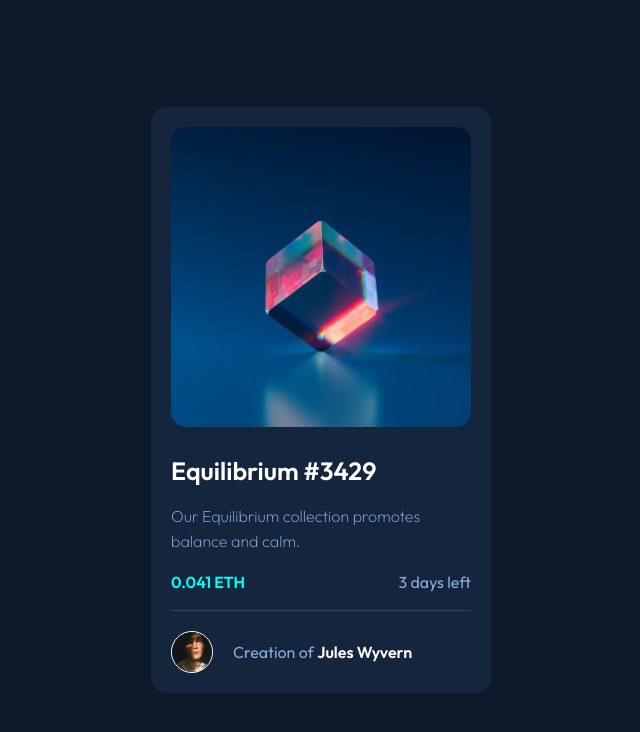
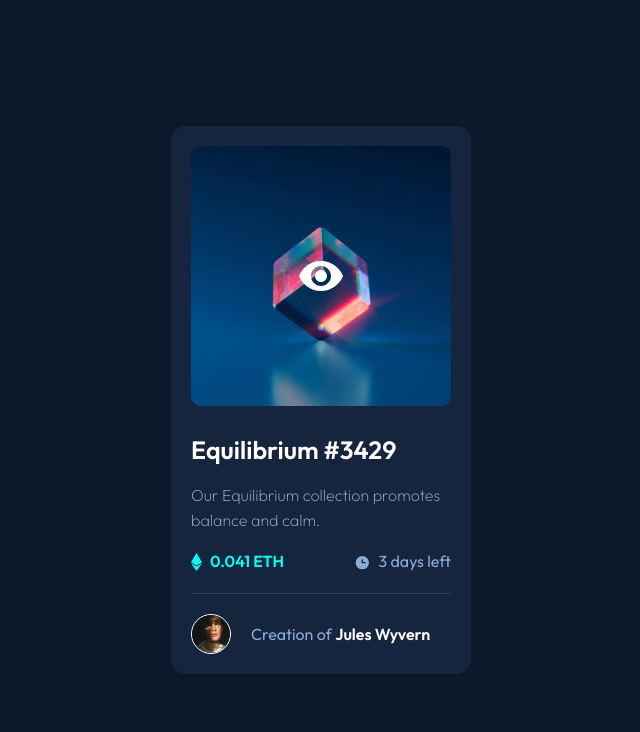
Before and after one commit to dimitriligdamis/nft-card-component, a plain HTML site: page index.html in a window 1280 px wide. Shown: the whole page, without its empty margins (319-959 px from the left). Drawn offline with Linux system fonts and the light colour scheme.

Commit message:
Add active states

```diff
--- a/css/styles.css
+++ b/css/styles.css
@@ -7,6 +7,10 @@
     --bg-card: hsl(216, 50%, 16%);
     --color-line: hsl(215, 32%, 27%);
     --white: hsl(0, 0%, 100%);
+}
+
+* {
+    box-sizing: border-box;
 }
 
 /* - Font size (paragraph): 18px */
@@ -42,9 +46,38 @@ body {
 /* CARD HEADER */
 /* ---------------------------------- */
 
+.card__header {
+    position: relative;
+}
+
+.card__header:hover {
+    cursor: pointer;
+    border-radius: 1rem;
+    background-color: var(--cyan);
+}
+
 .card__image {
     width: 100%;
-    border-radius: 1.5rem;
+    height: auto;
+    border-radius: 1rem;
+}
+
+.card__header:hover .card__image {
+    opacity: 0.7;
+}
+
+.card__image-hover {
+    transition: 0.5s ease;
+    opacity: 1;
+    position: absolute;
+    top: 50%;
+    left: 50%;
+    transform: translate(-50%, -50%);
+    overflow: hidden;
+}
+
+.card__header:hover .card__image-hover {
+    opacity: 1;
 }
 
 /* ---------------------------------- */
@@ -64,6 +97,11 @@ body {
     font-size: 2.5rem;
 }
 
+.card__title:hover {
+    color: var(--cyan);
+    cursor: pointer;
+}
+
 .card__copy {
     color: var(--soft-blue);
     line-height: 2.5rem;
@@ -78,11 +116,25 @@ body {
 .card__eth {
     color: var(--cyan);
     font-weight: 600;
+
+}
+
+.card__eth::before {
+    content: url("../images/icon-ethereum.svg");
+    margin-right: 0.5em;
+    vertical-align: middle;
 }
 
 .card__countdown {
     color: var(--soft-blue);
 }
+
+.card__countdown::before {
+    content: url("../images/icon-clock.svg");
+    margin-right: 0.5em;
+    vertical-align: middle;
+}
+
 
 /* ---------------------------------- */
 /* CARD FOOTER */
@@ -108,3 +160,8 @@ body {
     color: var(--white);
     font-weight: 600;
 }
+
+.card__author-name:hover {
+    cursor: pointer;
+    color: var(--cyan);
+}
--- a/index.html
+++ b/index.html
@@ -15,7 +15,11 @@
     <article class="card">
       <header class="card__header">
         <img src="./images/image-equilibrium.jpg" alt="image equilibrium" class="card__image">
+        <div class="card__image-hover">
+          <img src="./images/icon-view.svg" alt="" class="card__view">
+        </div>
       </header>
+
       <div class="card__body">
         <h1 class="card__title">Equilibrium #3429</h1>
         <p class="card__copy">Our Equilibrium collection promotes balance and calm.</p>
```
